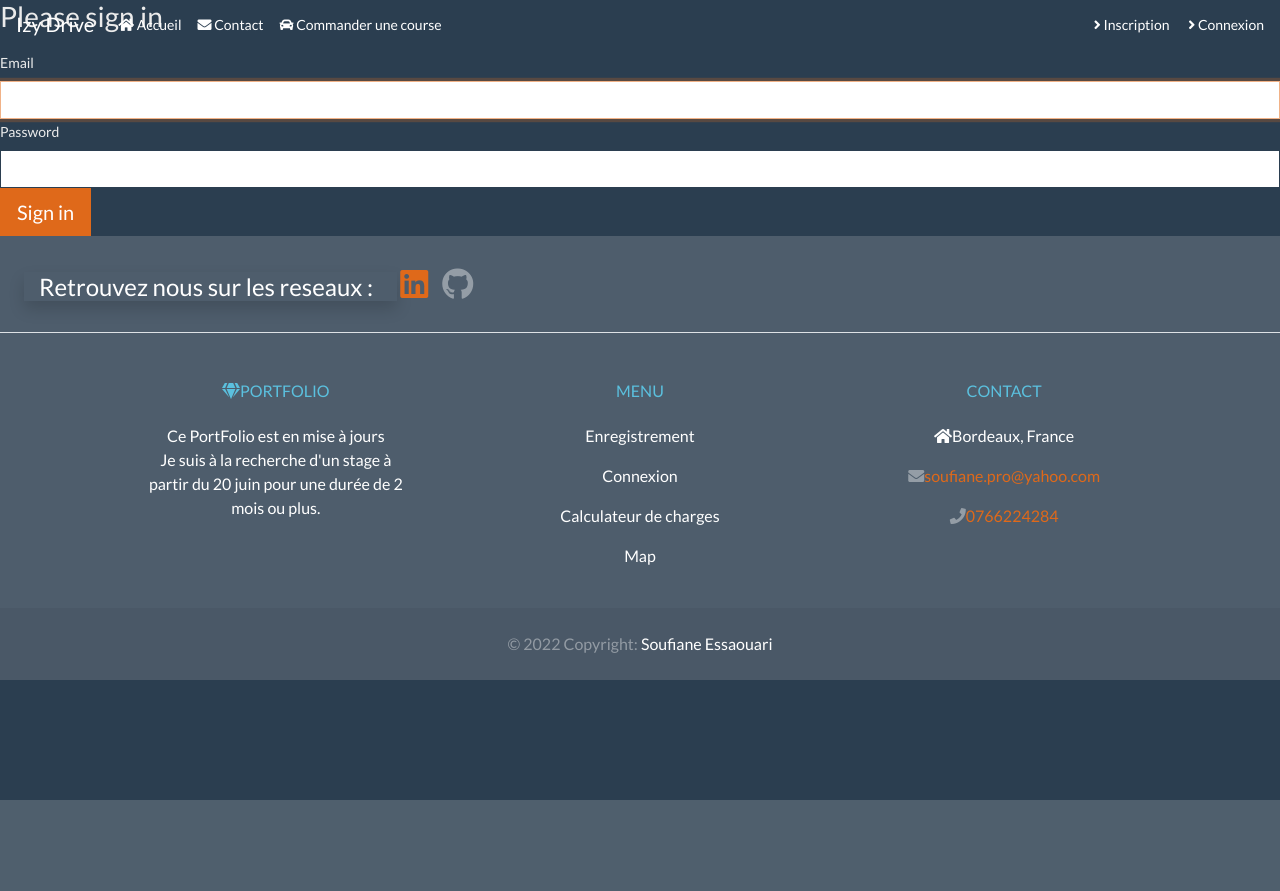
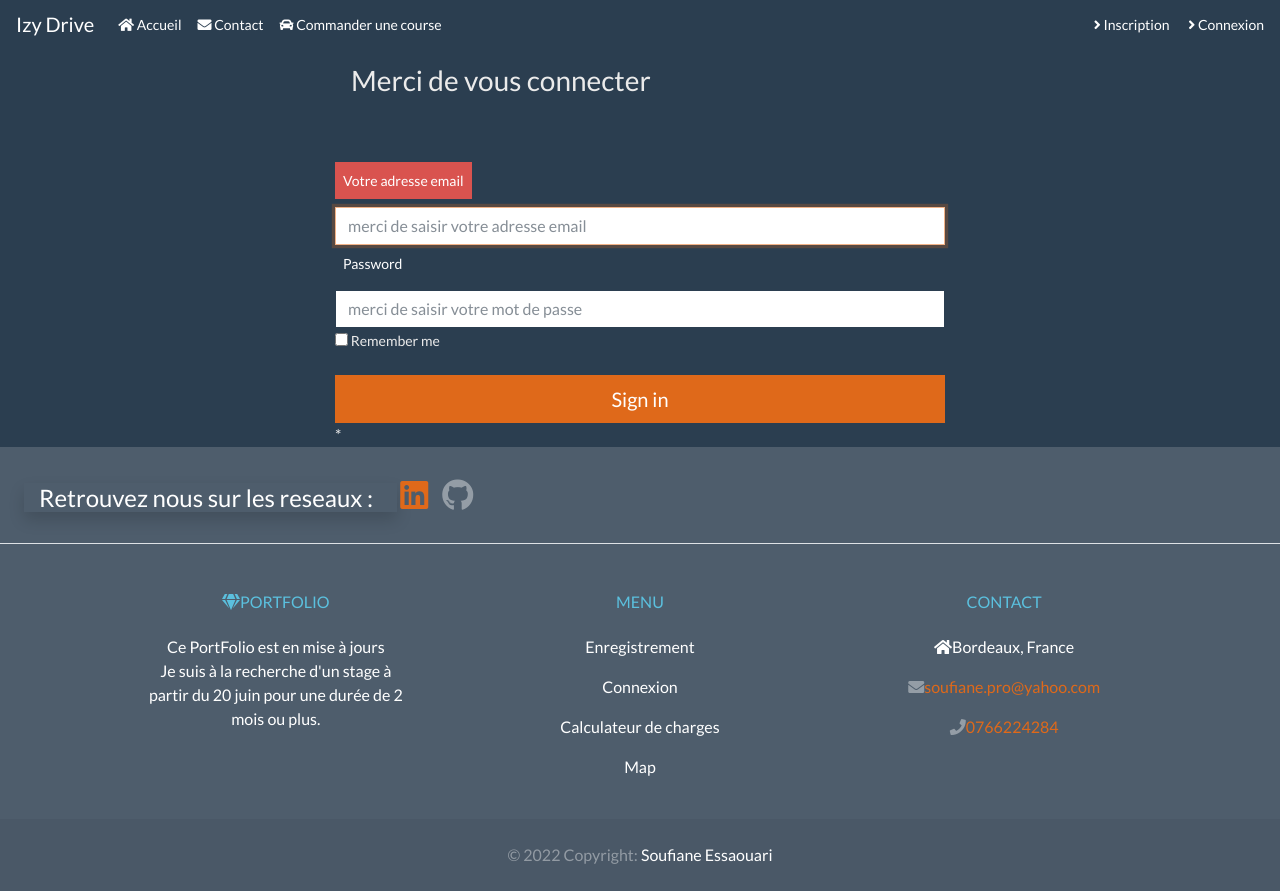
Before and after one commit to essasoufiane/Transporteur, a Symfony app: template templates/security/login.html.twig in a window 1280 px wide. Before the commit the page ends 800 px from the top, so only its background shows below. Run offline with Twig, Linux system fonts and the light colour scheme; the template is opened without the code that fills it, so the values that code supplies are empty; some libraries are stand-ins or nearby versions.

Commit message:
MAJ form_login
Co-Authored-By: Soufiane Essaouari <100834396+essasoufiane@users.noreply.github.com>
Co-Authored-By: L.hajara <100834157+LHajara@users.noreply.github.com>
Co-Authored-By: tyrese951 <100834970+tyrese951@users.noreply.github.com>

```diff
--- a/templates/registration/register.html.twig
+++ b/templates/registration/register.html.twig
@@ -10,6 +10,7 @@
 			<h1 class="container my-5 ">Inscrivez-vous !
 			</h1>
 			{{ form_start(registrationForm) }}
+
 			{{ form_row(registrationForm.firstname,  {'attr':{'class':'form form-control'}}) }}
 			{{ form_row(registrationForm.lastname,  {'attr':{'class':'form form-control'}}) }}
 			{{ form_row(registrationForm.email,  {'attr':{'class':'form form-control'}}) }}
--- a/templates/security/login.html.twig
+++ b/templates/security/login.html.twig
@@ -1,42 +1,46 @@
 {% extends 'base.html.twig' %}
 
-{% block title %}Log in!{% endblock %}
+{% block title %}Log in!
+{% endblock %}
 
 {% block body %}
-<form method="post">
+
+	<div class="container w-50">
+		<form method="post" class="w-100">
 			{% if error %}
 				<div class="alert alert-danger">{{ error.messageKey|trans(error.messageData, 'security') }}</div>
 			{% endif %}
 
 			{% if app.user %}
 				<div class="mb-3">
-            You are logged in as {{ app.user.userIdentifier }}, <a href="{{ path('app_logout') }}">Logout</a>
+					Vous êtes connecté en tant que
+					{{ app.user.userIdentifier }},
+					<a href="{{ path('app_logout') }}">Déconnection</a>
 				</div>
 			{% endif %}
 
-    <h1 class="h3 mb-3 font-weight-normal">Please sign in</h1>
-    <label for="inputEmail">Email</label>
-    <input type="email" value="{{ last_username }}" name="email" id="inputEmail" class="form-control" autocomplete="email" required autofocus>
-    <label for="inputPassword">Password</label>
-    <input type="password" name="password" id="inputPassword" class="form-control" autocomplete="current-password" required>
+			<h1 class="h3 mb-3 font-weight-normal my-5 p-3">Merci de vous connecter
+			</h1>
+			<label class="bg-danger  text-white p-2" for="inputEmail">Votre adresse email
+			</label>
+			<input type="email" value="{{ last_username }}" name="email" id="inputEmail" placeholder="merci de saisir votre adresse email" class="form-control" autocomplete="email" required autofocus>
+			<label for="inputPassword" class="bg- text-white p-2">Password</label>
+			<input type="password" name="password" id="inputPassword" placeholder="merci de saisir votre mot de passe " class="form-control" autocomplete="current-password" required>
 
-    <input type="hidden" name="_csrf_token"
-           value="{{ csrf_token('authenticate') }}"
-    >
+			<input type="hidden" name="_csrf_token" value="{{ csrf_token('authenticate') }}">
 
-    {#
-        Uncomment this section and add a remember_me option below your firewall to activate remember me functionality.
-        See https://symfony.com/doc/current/security/remember_me.html
 
 			<div class="checkbox mb-3">
 				<label>
-                <input type="checkbox" name="_remember_me"> Remember me
+					<input type="checkbox" name="_remember_me">
+					Remember me
 				</label>
 			</div>
-    #}
 
-    <button class="btn btn-lg btn-primary" type="submit">
+
+			<button class="btn btn-lg btn-primary btn-block" type="submit">
 				Sign in
 			</button>
-</form>
+		</form>*
+	</div>
 {% endblock %}
```
Lines whose indentation alone changed are shown as unchanged.
